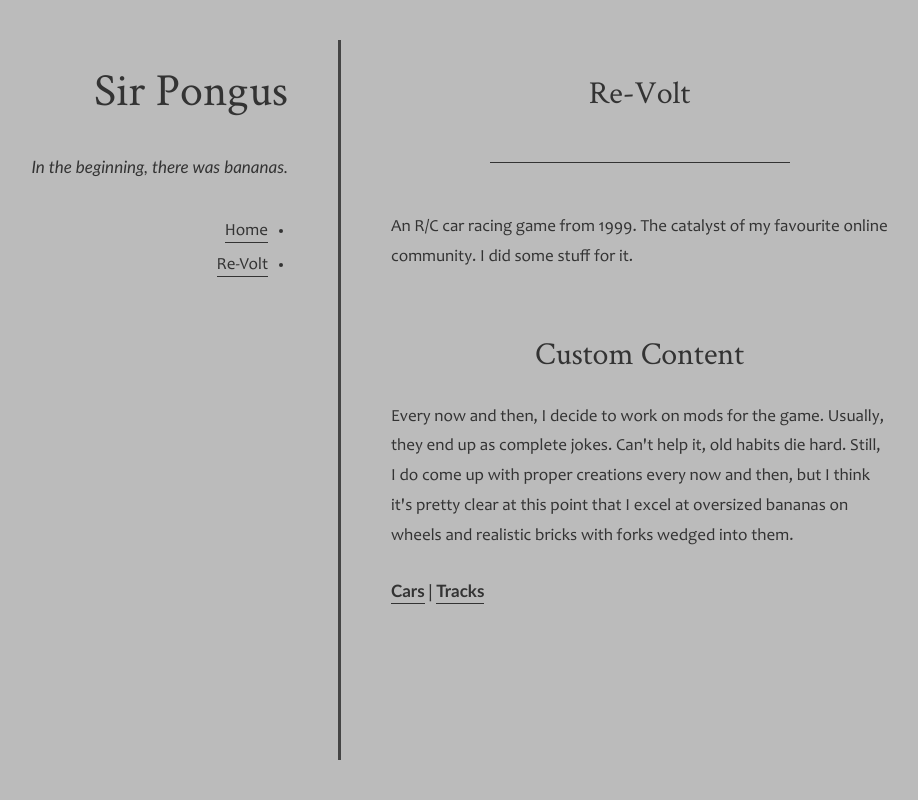
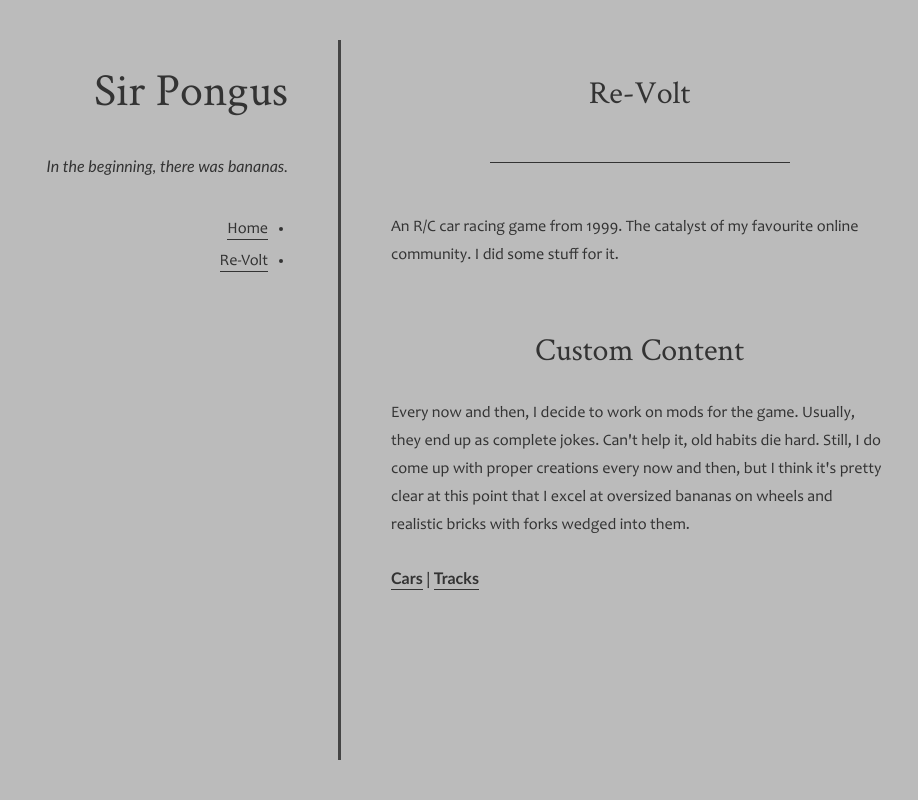
Before and after one commit to SirPongus/sirpongus.github.io, a PHP site: page /re-volt/index.html in a window 1280 px wide. Shown: the whole page, without its empty margins (182-1100 px from the left). Run offline with PHP 8.4, Linux system fonts and the light colour scheme.

Commit message:
font size

```diff
--- a/theme.css
+++ b/theme.css
@@ -44,7 +44,7 @@
  */
 
 body {
-    font-size: 17px;
+    font-size: 16px;
     color: #333333;
     font-family: 'Candara';
     line-height: 1.75;
```
